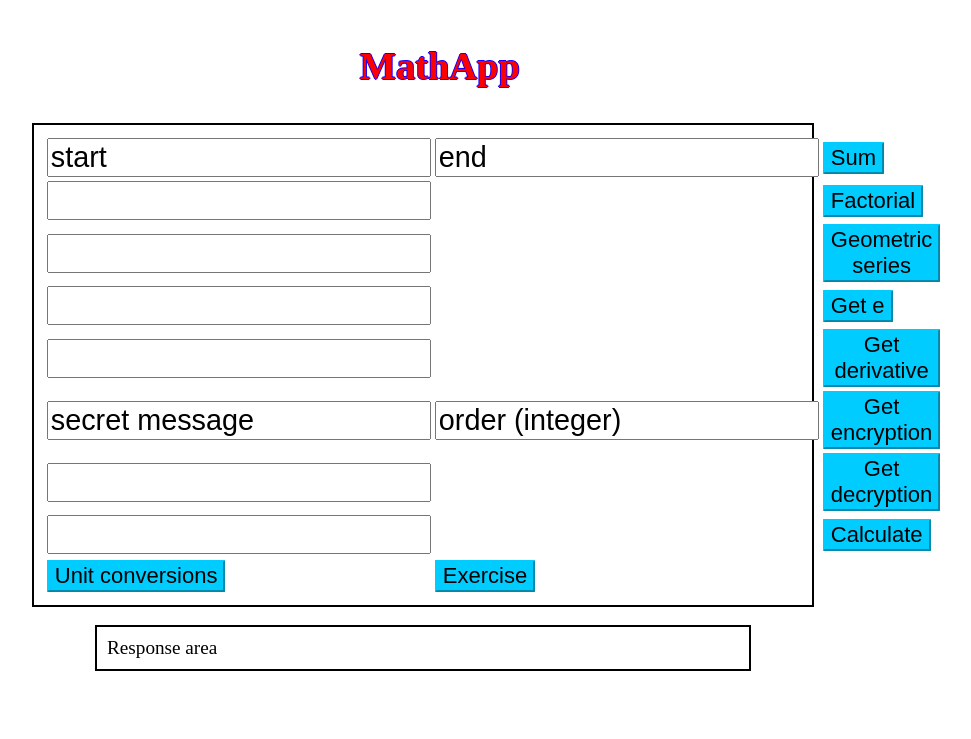
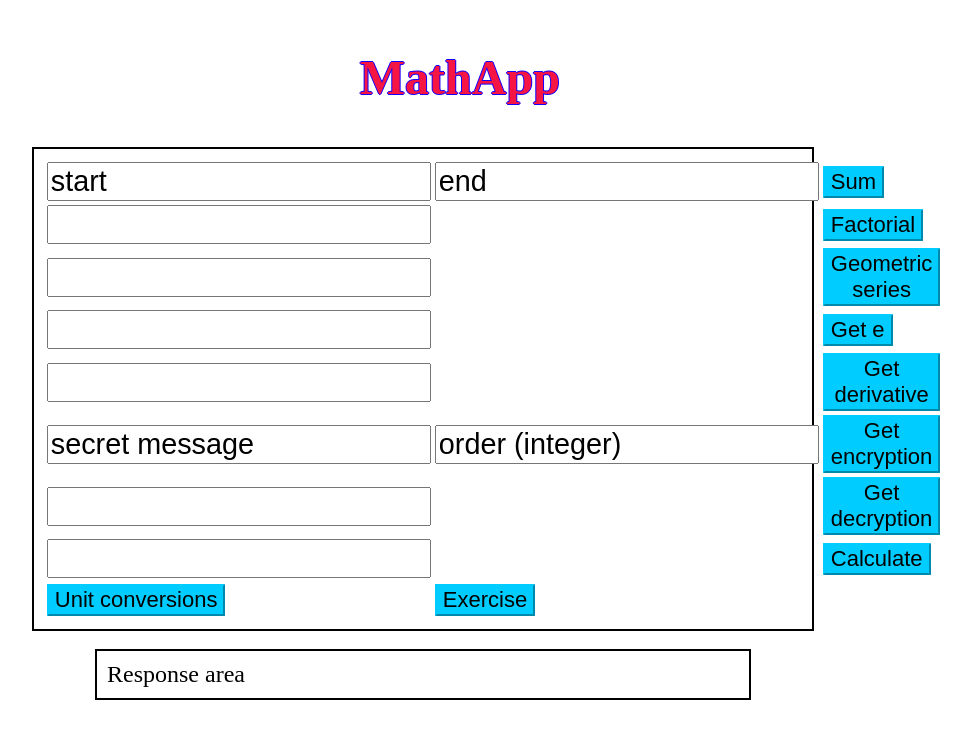
Before and after one commit to DASnoeken/mathApp, a PHP site: page / in a window 1280 px wide. Shown: the top 739 px of the page, without its empty margins (217-1188 px from the left). Run offline with PHP 8.4, Linux system fonts and the light colour scheme.

Commit message:
more frontend

```diff
--- a/index.css
+++ b/index.css
@@ -13,7 +13,7 @@
     margin: auto;
     padding: 10px;
     text-align: center;
-    font-size: larger;
+    font-size: x-large;
     transition: 0.5s;
 }
 
@@ -24,7 +24,7 @@
     width: 50%;
     margin: auto;
     padding: 10px;
-    font-size: larger;
+    font-size: x-large;
 }
 
 input {
@@ -61,8 +61,8 @@ input {
 
 .buttons:hover {
     background-color: white;
-    color: red;
-    border-color: white;
+    color: rgb(247, 22, 67);
+    border-color: rgb(0, 204, 255);
     border-radius: 4px;
     cursor: pointer;
     box-shadow: 4px 4px 6px black;
@@ -78,7 +78,7 @@ table {
 }
 
 h1 {
-    color: red;
+    color: rgb(247, 22, 67);
     text-shadow: -1px 0 rgb(20, 0, 255), 0 1px rgb(20, 0, 255), 1px 0 rgb(20, 0, 255), 0 -1px rgb(20, 0, 255);
 }
 
--- a/index.js
+++ b/index.js
@@ -286,6 +286,10 @@ function getAnswer(){
     document.getElementById("setDegreeButton").disabled = false;
 }
 function calculator(sum){
+    if(sum==""){
+        document.getElementById("response").innerHTML = "ERROR: Need Input!"
+        return;
+    }
     var xhr = new XMLHttpRequest();
     xhr.onreadystatechange = function(){
         if(this.readyState==4){
```
Also changed, not shown: 2 other files.
